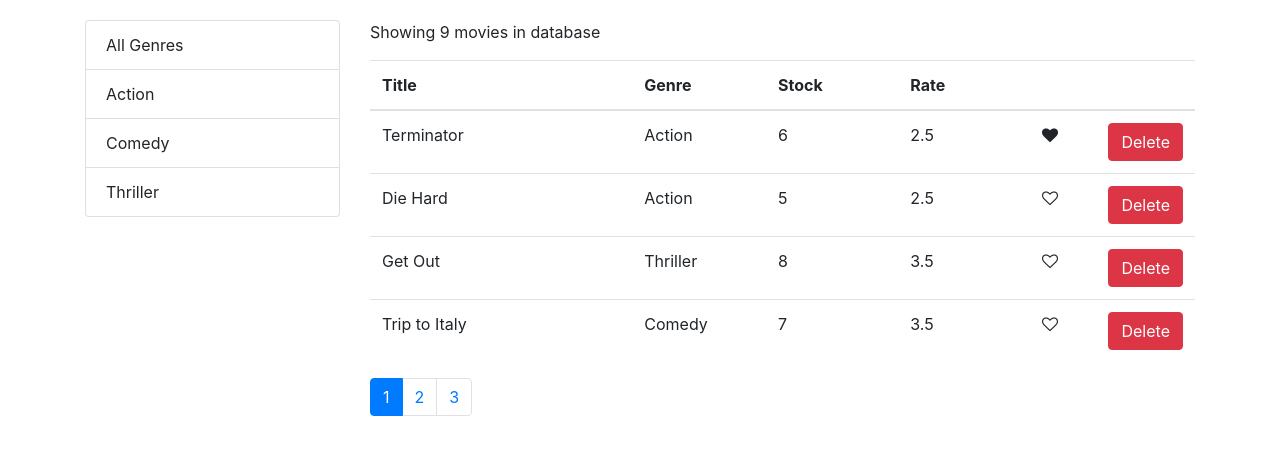
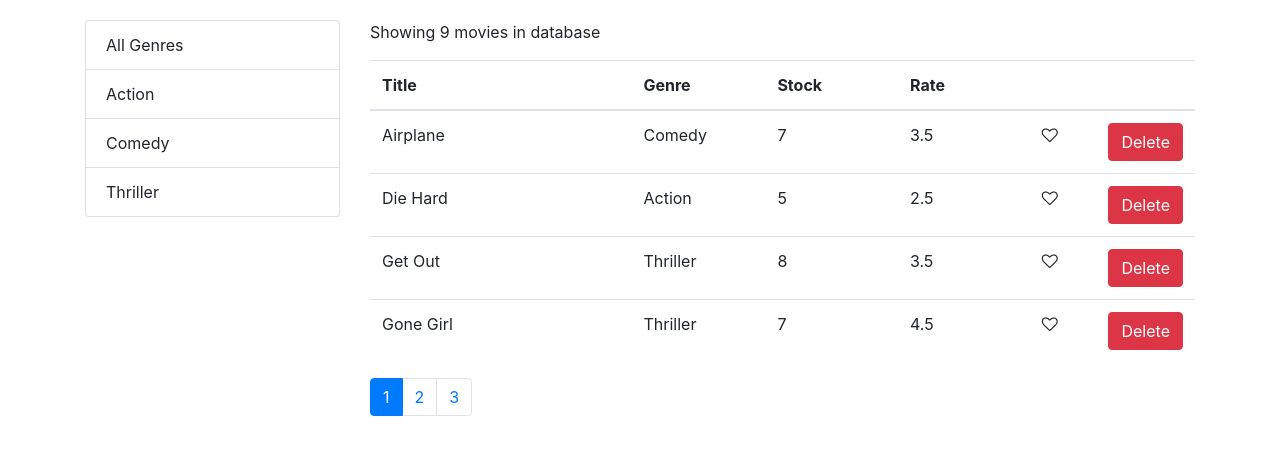
Before and after one commit to hemantaad/React-CodeWithMosh, a React (Create React App) app: page / in a window 1280 px wide. Shown: the top 454 px of the page. Built offline with nearby package versions, Linux system fonts and the light colour scheme.

Commit message:
Implemented sorting.

```diff
--- a/src/components/movies.jsx
+++ b/src/components/movies.jsx
@@ -5,13 +5,15 @@ import { paginate } from "../utils/paginate";
 import ListGroup from "./common/listGroup";
 import { getGenres } from "../services/fakeGenreServices";
 import MoviesTable from "./moviesTable";
+import _ from "lodash";
 
 class Movies extends Component {
   state = {
+    currentPage: 1,
     movies: [],
     genres: [],
     pageSize: 4,
-    currentPage: 1,
+    sortColumn: { path: "title", order: "asc" },
   };
 
   componentDidMount() {
@@ -40,6 +42,10 @@ class Movies extends Component {
     this.setState({ selectedGenre: genre });
   };
 
+  handleSort = (sortColumn) => {
+    this.setState({ sortColumn });
+  };
+
   render() {
     const { length: count } = this.state.movies;
     const {
@@ -48,13 +54,20 @@ class Movies extends Component {
       pageSize,
       currentPage,
       selectedGenre,
+      sortColumn,
     } = this.state;
 
     const filteredMovies =
       selectedGenre && selectedGenre._id
         ? allMovies.filter((movie) => movie.genre.name === selectedGenre.name)
         : allMovies;
-    const movies = paginate(filteredMovies, currentPage, pageSize);
+
+    const sortedMovies = _.orderBy(
+      filteredMovies,
+      [sortColumn.path],
+      [sortColumn.order]
+    );
+    const movies = paginate(sortedMovies, currentPage, pageSize);
     if (count === 0) return <p>There are no movies in database</p>;
 
     return (
@@ -72,6 +85,8 @@ class Movies extends Component {
             movies={movies}
             onLike={this.handleLike}
             onDelete={this.handleDelete}
+            onSort={this.handleSort}
+            sortColumn={sortColumn}
           />
           <Pagination
             itemsCount={filteredMovies.length}
--- a/src/components/moviesTable.jsx
+++ b/src/components/moviesTable.jsx
@@ -1,16 +1,27 @@
 import React, { Component } from "react";
 import Like from "./common/like";
 
-const MoviesTable = (props) => {
-  const { movies, onLike, onDelete } = props;
+class MoviesTable extends Component {
+  raiseSort = (path) => {
+    const sortColumn = { ...this.props.sortColumn };
+    if (sortColumn.path === path) {
+      sortColumn.order = sortColumn.order === "asc" ? "desc" : "asc";
+    } else {
+      sortColumn.path = path;
+      sortColumn.order = "asc";
+    }
+    this.props.onSort(sortColumn);
+  };
+  render() {
+    const { movies, onLike, onDelete } = this.props;
     return (
       <table className="table">
         <thead>
           <tr>
-          <th>Title</th>
-          <th>Genre</th>
-          <th>Stock</th>
-          <th>Rate</th>
+            <th onClick={() => this.raiseSort("title")}>Title</th>
+            <th onClick={() => this.raiseSort("genre.name")}>Genre</th>
+            <th onClick={() => this.raiseSort("numberInStock")}>Stock</th>
+            <th onClick={() => this.raiseSort("dailyRentalRate")}>Rate</th>
             <th></th>
             <th></th>
           </tr>
@@ -38,6 +49,7 @@ const MoviesTable = (props) => {
         </tbody>
       </table>
     );
-};
+  }
+}
 
 export default MoviesTable;
```
Lines whose indentation alone changed are shown as unchanged.
